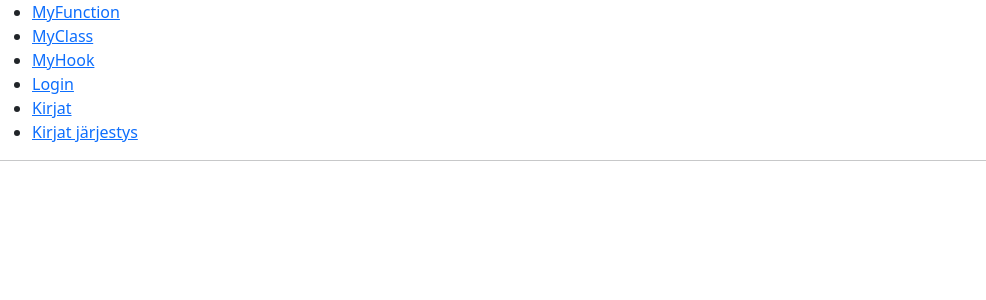
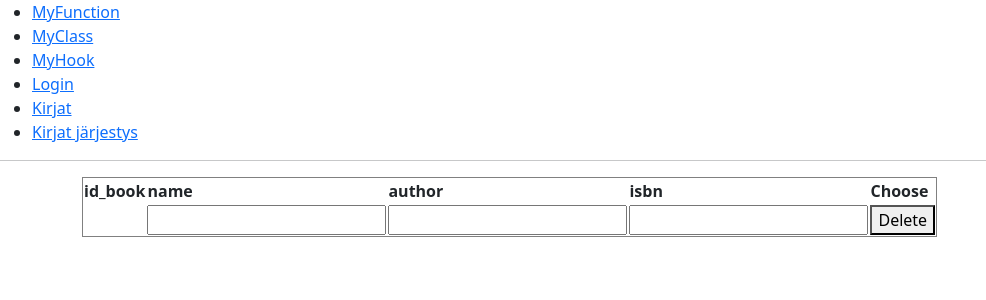
Before and after one commit to ambientia-academy-2023/my_react, a React (Create React App) app: page /booklist/deletebook/1 in a window 1280 px wide. Shown: the top 300 px of the page, without its empty margins (0-986 px from the left). Built offline with nearby package versions, Linux system fonts and the light colour scheme; no server answers.

Commit message:
kirjan deletointi

```diff
--- a/src/App.js
+++ b/src/App.js
@@ -8,6 +8,7 @@ import Login from './Login';
 import BookList from './BookList';
 import SelectedBook from './SelectedBook';
 import SortBook from './SortBook';
+import DeleteBook from './DeleteBook';
 
 function App() {
   return (
@@ -32,6 +33,7 @@ function App() {
         <Route exact path="/booklist" element={<BookList/>} />
         <Route exact path="/sortbook" element={<SortBook/>} />
         <Route exact path="/booklist/selectedbook/:id" element={<SelectedBook/>} />
+        <Route exact path="/booklist/deletebook/:id" element={<DeleteBook/>} />
       </Routes>
     </Router>
 
--- a/src/BookList.js
+++ b/src/BookList.js
@@ -34,7 +34,7 @@ const BookList = () => {
             <table className='table table-bordered'>
                 <thead>
                     <tr>
-                        <th>id_book</th><th>name</th><th>author</th><th>isbn</th><th>Select</th>
+                        <th>id_book</th><th>name</th><th>author</th><th>isbn</th><th>Select</th><th>Delete</th>
                     </tr>
                 </thead>
                 <tbody>
@@ -48,6 +48,9 @@ const BookList = () => {
                                 <button className="btn btn-primary">Select</button>
                                 </NavLink>
                             </td>
+                            <td><NavLink to={`deletebook/${book.id_book}`}>
+                                <button className="btn btn-danger">Select</button>
+                                </NavLink></td>
                         </tr>
                     ))}
                 </tbody>
--- /dev/null
+++ b/src/DeleteBook.js
@@ -0,0 +1,85 @@
+import './App.css';
+import React, { useEffect, useState } from 'react';
+import axios from 'axios';
+import apiURL from './myURL';
+import { useParams } from 'react-router-dom';
+import { useNavigate } from "react-router-dom";
+
+const SelectedBook = (props) => {
+    const [loading, setLoading] = useState(true);
+    const [isError, setIsError] = useState(false);
+    const [id_book, setIdBook] = useState('');
+    const [name, setName] = useState('');
+    const [author, setAuthor] = useState('');
+    const [isbn, setIsbn] = useState('');
+    const {id}=useParams();
+    const navigate=useNavigate();
+    const token = localStorage.getItem('token');
+    useEffect(() => {
+        const getBooks = async () => {
+            setLoading(true);
+            try {
+                console.log("id="+id);
+                const { data: response } = await axios.get(apiURL + '/book/'+id, {
+                    headers: { "Authorization": `Bearer ${token}` }
+                })
+                setIdBook(id);
+                setName(response.name);
+                setAuthor(response.author);
+                setIsbn(response.isbn);
+                console.log(response);
+            } catch (error) {
+                console.error(error.message);
+            }
+            setLoading(false);
+        }
+        getBooks();
+    }, []);
+
+    const handleSubmit = () => {
+        setLoading(true);
+        setIsError(false);
+        const data = {
+            name: name,
+            author: author,
+            isbn: isbn
+        }
+        axios.delete(apiURL + '/book/'+id, {
+            headers: { "Authorization": `Bearer ${token}` }
+        })
+            .then(res => {
+                setName('');
+                setAuthor('');
+                setIsbn('');
+                setLoading(false);
+                return navigate("/booklist");
+            }).catch(err => {
+                setLoading(false);
+                setIsError(true);
+            });
+    }
+
+    return (
+        <div className="container">
+            <table border="1">
+                <thead>
+                    <tr>
+                        <th>id_book</th><th>name</th><th>author</th><th>isbn</th><th>Choose</th>
+                    </tr>
+                </thead>
+                <tbody>
+                        <tr>
+                            <td>{id_book}</td>
+                            <td><input type="text" id="name" value={name} onChange={e => setName(e.target.value)} /></td>
+                            <td><input type="text" id="author" value={author} onChange={e => setAuthor(e.target.value)} /></td>
+                            <td><input type="text" id="isbn" value={isbn} onChange={e => setIsbn(e.target.value)} /></td>
+                            <td><button type="submit" onClick={handleSubmit}  disabled={loading}>Delete</button></td>
+                        </tr>
+
+                </tbody>
+            </table>
+        </div>
+    )
+}
+
+export default SelectedBook;
```
